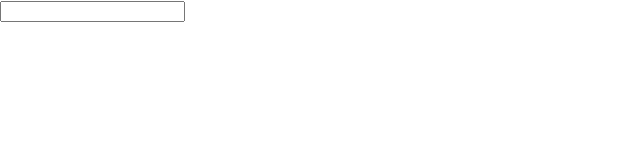
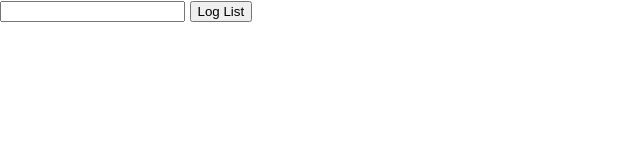
Before and after one commit to BrianCurrie/you-should-watch, a React (Create React App) app: page / in a window 1280 px wide. Shown: the top 160 px of the page, without its empty margins (0-640 px from the left). Built offline with nearby package versions, Linux system fonts and the light colour scheme.

Commit message:
Adding movies from search to list

```diff
--- a/src/App.js
+++ b/src/App.js
@@ -15,21 +15,40 @@ async function searchMovies(query) {
 
 function App() {
     const [list, setList] = useState([]);
-    const [movies, setMovies] = useState([]);
+    const [searchEles, setSearchEles] = useState([]);
+
+    function addMovie(movie) {
+        // Check if movie is already in the list
+        if (list.filter((ele) => ele.id === movie.id).length === 0) {
+            setList((list) => [...list, movie]);
+            console.log('Added: ', movie.title);
+        } else {
+            console.log('Duplicate');
+        }
+    }
+
+    function logList() {
+        console.log(list);
+    }
 
     return (
         <div>
             <input
                 onChange={(e) => {
                     searchMovies(e.target.value).then((res) => {
-                        setMovies(res.data ? res.data.results : []);
+                        setSearchEles(res.data ? res.data.results : []);
                         console.log(res.data.results);
                     });
                 }}
-            />
-            {movies &&
-                movies.map((movie) => (
-                    <SearchItem key={movie.id} movie={movie} />
+            />{' '}
+            <button onClick={logList}>Log List</button>
+            {searchEles &&
+                searchEles.map((movie) => (
+                    <SearchItem
+                        key={movie.id}
+                        movie={movie}
+                        addMovie={addMovie}
+                    />
                 ))}
         </div>
     );
--- a/src/Sass/SearchItem.scss
+++ b/src/Sass/SearchItem.scss
@@ -1,5 +1,9 @@
 .container {
     display: flex;
+    width: 500px;
+    margin: 10px 0;
+
+    background-color: rgb(240, 240, 240);
 }
 
 .info {
@@ -7,7 +11,7 @@
     flex-direction: column;
     justify-content: center;
 
-    padding-left: 5px;
+    padding: 0 5px;
 }
 
 .mainInfo {
@@ -23,7 +27,7 @@
     }
 }
 
-//line-clamping
+// Line-clamping
 .description {
     display: -webkit-box;
     -webkit-line-clamp: 3;
@@ -36,3 +40,7 @@
     height: auto;
     object-fit: contain;
 }
+
+.addBtn {
+    margin-left: auto;
+}
--- a/src/SearchItem.js
+++ b/src/SearchItem.js
@@ -2,11 +2,11 @@ import './Sass/SearchItem.scss';
 
 export default function SearchItem(props) {
     const movie = props.movie;
-    //release_date format yyyy-mm-dd
+    // Release_date format yyyy-mm-dd
     const date = new Date(props.movie.release_date);
-    //placeholder poster
+    // Placeholder poster
     const placeholderUrl = `http://via.placeholder.com/100x150.jpg?text=No+Image`;
-    //url path image.tmdb.org/t/p/{width}/{filename}
+    // Url path image.tmdb.org/t/p/{width}/{filename}
     const posterUrl = movie.poster_path
         ? `https://image.tmdb.org/t/p/w200/${movie.poster_path}`
         : placeholderUrl;
@@ -23,6 +23,9 @@ export default function SearchItem(props) {
                 </div>
                 <div className="description">{movie.overview}</div>
             </div>
+            <button className="addBtn" onClick={() => props.addMovie(movie)}>
+                +
+            </button>
         </div>
     );
 }
```
